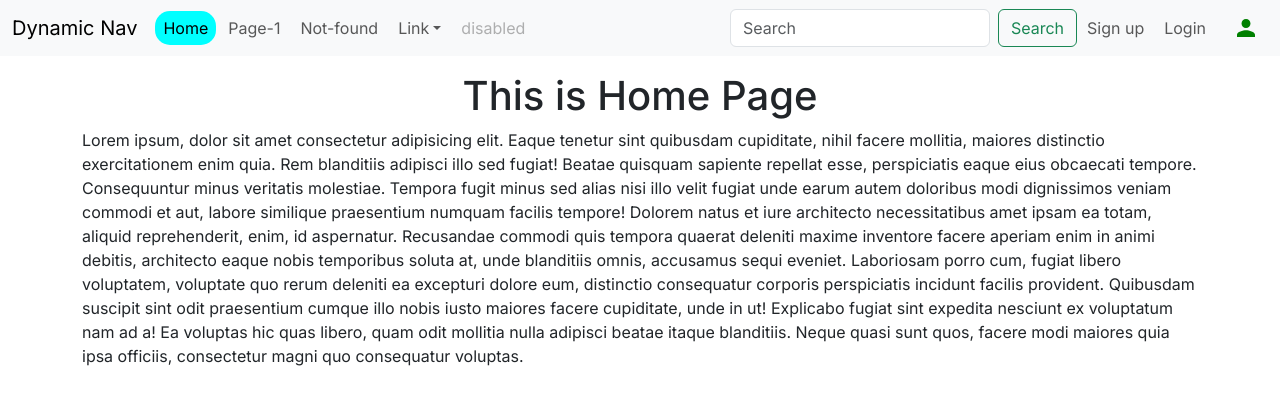
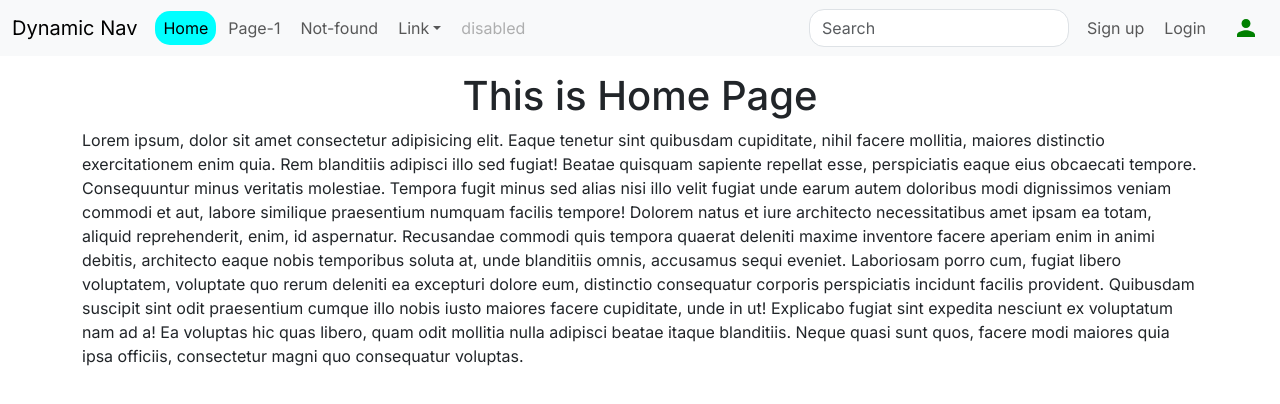
Before and after one commit to MahmudJewel/next-bootstrap-navbar, a Next.js app: page / in a window 1280 px wide. Shown: the top 404 px of the page. Built offline with nearby package versions, Linux system fonts and the light colour scheme.

Commit message:
Edited bootstrap"s default functionality on form

```diff
--- a/src/app/globals.css
+++ b/src/app/globals.css
@@ -1,2 +1,27 @@
 /* bootstrap  */
 @import "bootstrap/dist/css/bootstrap.min.css";
+
+*{
+    margin: 0;
+    padding: 0;
+}
+
+:root{
+    /* bootstrap  */
+    --bootstrap-active-field-color: green;
+    --bootstrap-field-radius: 15px;
+}
+
+/* ================== bootstrap behavior change ======================================= */
+/* ============= form ================= */
+.form-control{
+    border-radius: var(--bootstrap-field-radius);
+  }
+  .form-control:focus {
+    border-color: var(--bootstrap-active-field-color);
+    box-shadow: none;
+
+    /* border: 1px solid green; */
+    /* border-color: #ff80ff; */
+    /* box-shadow: 0px 1px 1px rgba(0, 0, 0, 0.075) inset, 0px 0px 8px rgba(255, 100, 255, 0.5); */
+  }
--- a/src/components/navbar/Navbar.jsx
+++ b/src/components/navbar/Navbar.jsx
@@ -78,7 +78,7 @@ function Navigationbar() {
                             className="me-2"
                             aria-label="Search"
                         />
-                        <Button variant="outline-success">Search</Button>
+                        {/* <Button variant="outline-success">Search</Button> */}
                     </Form>
                     {/* ===================> right nav <========================  */}
                     <Nav className="me-2 my-2 my-lg-0"
```
Also changed, not shown: 1 other file (tests, documents, lock files or other folders).
